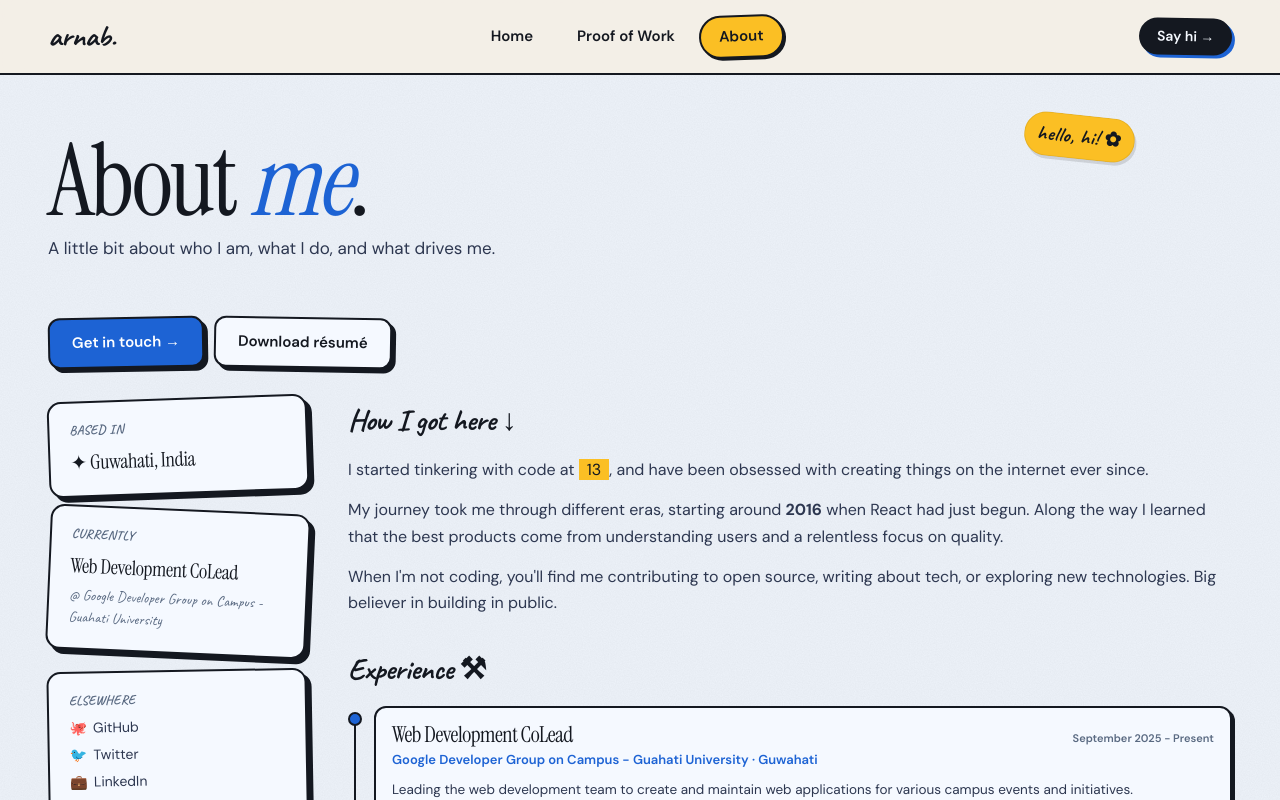
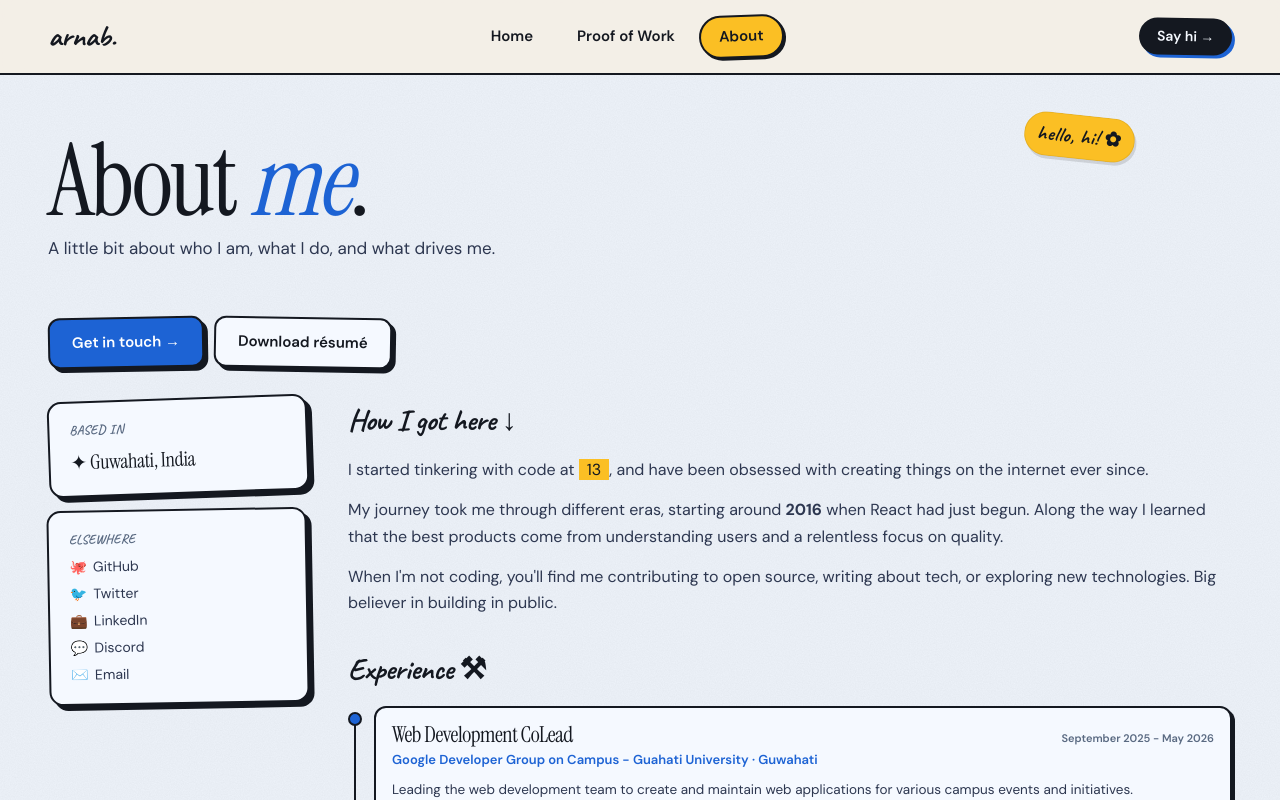
Before and after one commit to zytact/zytact3.0, a Next.js app: page /about in a window 1280 px wide. Shown: the top 800 px of the page. Built offline with nearby package versions, Linux system fonts and the light colour scheme.

Commit message:
fix(portfolio): guard current experience card against null

```diff
--- a/src/components/about.tsx
+++ b/src/components/about.tsx
@@ -11,6 +11,7 @@ import {
 import { cursorValue, Sticker } from './components';
 
 export function DirectionBAboutPage() {
+    const currentExperience = getCurrentExperience();
     return (
         <>
             <section className="direction-b-page-hero">
@@ -54,6 +55,7 @@ export function DirectionBAboutPage() {
                             ✦ {siteConfig.location}
                         </span>
                     </div>
+                    {currentExperience && (
                         <div
                             className="direction-b-note-card"
                             style={{ '--tilt': '2.5deg' } as CSSProperties}
@@ -63,12 +65,13 @@ export function DirectionBAboutPage() {
                                 currently
                             </span>
                             <span className="direction-b-note-card-place">
-                            {getCurrentExperience()?.title}
+                                {currentExperience.title}
                             </span>
                             <span className="direction-b-note-card-sub">
-                            @ {getCurrentExperience()?.company}
+                                @ {currentExperience.company}
                             </span>
                         </div>
+                    )}
                     <div
                         className="direction-b-note-card"
                         style={{ '--tilt': '-1deg' } as CSSProperties}
--- a/src/components/home.tsx
+++ b/src/components/home.tsx
@@ -44,6 +44,7 @@ export async function DirectionBHome() {
 }
 
 function DirectionBHero({ longestStreak }: { longestStreak: number | null }) {
+    const currentExperience = getCurrentExperience();
     return (
         <section className="direction-b-hero">
             <div className="direction-b-hero-grid">
@@ -94,6 +95,7 @@ function DirectionBHero({ longestStreak }: { longestStreak: number | null }) {
                             {'// since ' + siteConfig.startYear}
                         </span>
                     </div>
+                    {currentExperience && (
                         <div
                             className="direction-b-note-card"
                             style={{ '--tilt': '4deg' } as CSSProperties}
@@ -102,7 +104,7 @@ function DirectionBHero({ longestStreak }: { longestStreak: number | null }) {
                             <ul className="direction-b-note-card-list">
                                 <li>
                                     <span>✦</span> shipping at{' '}
-                                {getCurrentExperience()?.company}
+                                    {currentExperience.company}
                                 </li>
                                 <li>
                                     <span>📍</span> {siteConfig.location}
@@ -112,6 +114,7 @@ function DirectionBHero({ longestStreak }: { longestStreak: number | null }) {
                                 </li>
                             </ul>
                         </div>
+                    )}
                     <div
                         className="direction-b-note-card"
                         style={{ '--tilt': '-1.5deg' } as CSSProperties}
--- a/src/lib/data.ts
+++ b/src/lib/data.ts
@@ -271,7 +271,7 @@ export const experiences = [
         title: 'Web Development CoLead',
         company: 'Google Developer Group on Campus - Guahati University',
         location: 'Guwahati',
-        period: 'September 2025 - Present',
+        period: 'September 2025 - May 2026',
         description:
             'Leading the web development team to create and maintain web applications for various campus events and initiatives.',
     },
@@ -336,9 +336,7 @@ export const techCategories = [
 ] as const;
 
 export function getCurrentExperience() {
-    return (
-        experiences.find((experience) =>
-            experience.period.includes('Present')
-        ) ?? experiences[0]
+    return experiences.find((experience) =>
+        experience.period.includes('Present')
     );
 }
```
Lines whose indentation alone changed are shown as unchanged.
